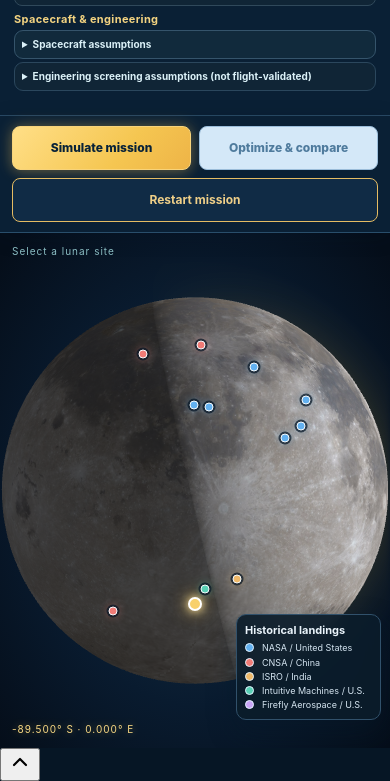
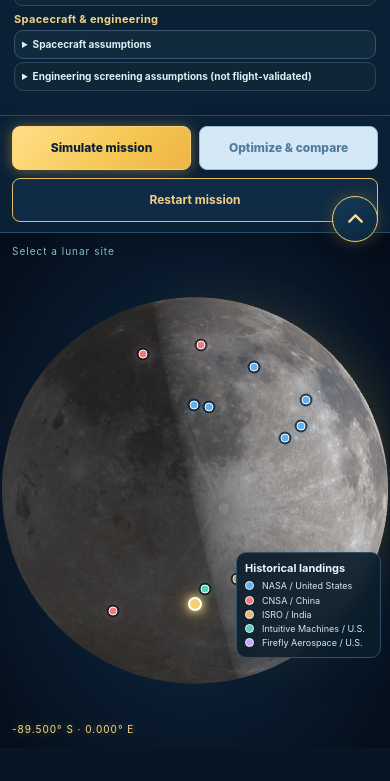
Before and after one commit to ChaitanyaG26/nasa-space-apps, a plain HTML site: page index.html in a window 390 px wide. Shown: the part 590-1371 px from the top of the page. After the commit the page ends 1338 px from the top, so only its background shows below. Drawn offline with Linux system fonts and the light colour scheme; no server answers.

Commit message:
Fix navy-gold circular up-arrow to safe-area bottom right on all screens without covering Moon legend

```diff
--- a/luna-mission-control/web/styles.css
+++ b/luna-mission-control/web/styles.css
@@ -1678,3 +1678,48 @@ body>.metric-slot.fullscreen-slot .chart-info-content{right:0;top:28px;}
   max-width:100%!important;width:100%!important;
  }
 }
+
+
+/* v20: accessible, persistent back-to-top action across desktop and phones. */
+.sidebar-layout .scroll-to-top{
+ position:fixed!important;
+ right:calc(18px + env(safe-area-inset-right,0px))!important;
+ bottom:calc(18px + env(safe-area-inset-bottom,0px))!important;
+ width:49px!important;height:49px!important;
+ min-width:49px!important;min-height:49px!important;
+ display:grid!important;place-items:center!important;
+ padding:0!important;margin:0!important;
+ border:1.5px solid #f5cf6d!important;border-radius:50%!important;
+ background:linear-gradient(145deg,#183b58,#09253d)!important;
+ color:#ffdf85!important;
+ box-shadow:0 0 15px #efbe5144,0 6px 20px #04172980!important;
+ z-index:10000!important;cursor:pointer;
+ touch-action:manipulation;
+ transition:transform .16s ease,box-shadow .16s ease,background .16s ease;
+}
+.sidebar-layout .scroll-to-top svg{width:25px!important;height:25px!important;display:block;}
+.sidebar-layout .scroll-to-top:hover{
+ transform:translateY(-3px);
+ background:#194c72!important;
+ box-shadow:0 0 20px #fbd87880,0 8px 23px #04172980!important;
+}
+.sidebar-layout .scroll-to-top:focus-visible{
+ outline:3px solid #ffdf85!important;outline-offset:3px!important;
+}
+.sidebar-layout .landing-site-legend{bottom:98px!important;}
+.sidebar-layout .map-bottom{right:88px!important;}
+.sidebar-layout .results-page{padding-bottom:86px!important;}
+@media (max-width:620px){
+ .sidebar-layout .scroll-to-top{
+  right:calc(12px + env(safe-area-inset-right,0px))!important;
+  bottom:calc(12px + env(safe-area-inset-bottom,0px))!important;
+  width:46px!important;height:46px!important;
+  min-width:46px!important;min-height:46px!important;
+ }
+ .sidebar-layout .landing-site-legend{bottom:90px!important;}
+ .sidebar-layout .map-bottom{right:73px!important;}
+}
+@media (prefers-reduced-motion:reduce){
+ .sidebar-layout .scroll-to-top{transition:none!important;}
+ .sidebar-layout .scroll-to-top:hover{transform:none;}
+}
```
